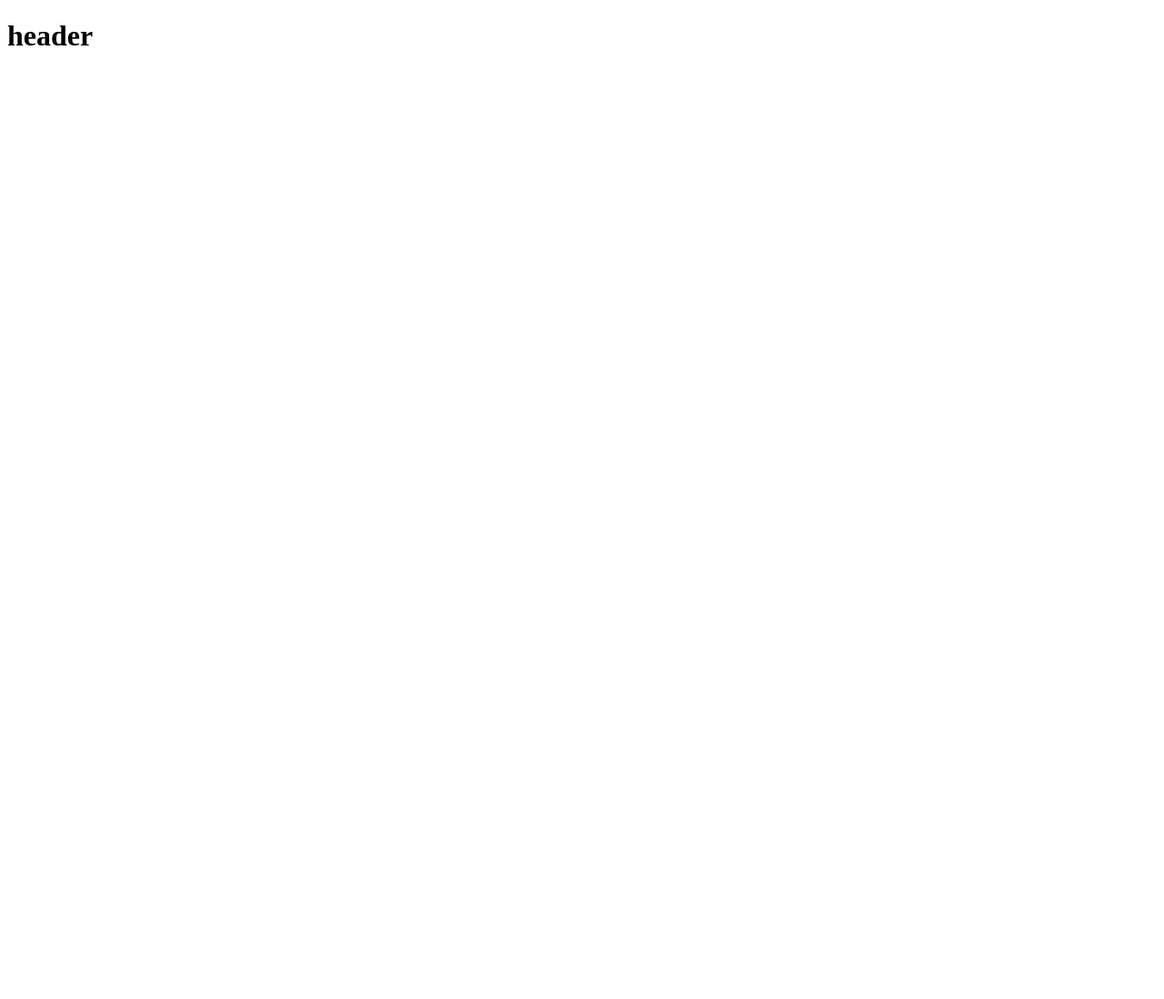
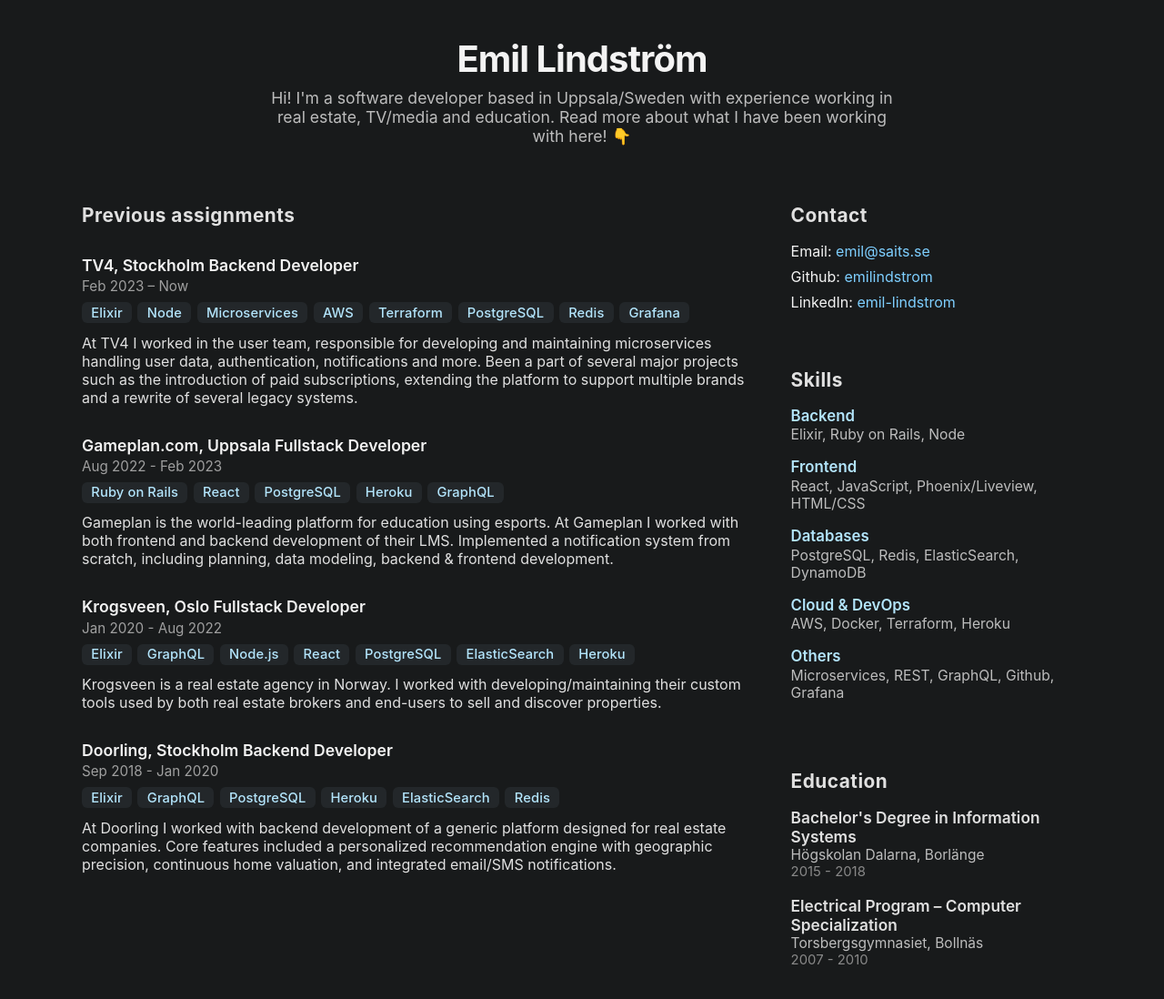
Before and after one commit to emilindstrom/emilindstrom.github.io, a plain HTML site: page index.html in a window 1280 px wide. Shown: the whole page at 91% size. Before the commit the page ends 800 px from the top, so only its background shows below. Drawn offline with Linux system fonts and the light colour scheme.

Commit message:
add simple resume page

```diff
--- a/index.html
+++ b/index.html
@@ -1,14 +1,106 @@
 <!DOCTYPE html>
 <html lang="en">
-
 <head>
-    <meta charset="UTF-8">
-    <meta name="viewport" content="width=device-width, initial-scale=1.0">
-    <title>Emil Lindström</title>
+  <meta charset="UTF-8">
+  <meta name="viewport" content="width=device-width, initial-scale=1.0">
+  <title>Emil Lindström - Resume</title>
+  <link rel="stylesheet" href="styles.css">
 </head>
-
 <body>
-    <h1>header</h1>
+  <header>
+    <h1>Emil Lindström</h1>
+    <p>Hi! I'm a software developer based in Uppsala/Sweden with experience working in real estate, TV/media and education. Read more about what I have been working with here! 👇</p>
+  </header>
+  <main>
+    <section class="left">
+      <h2>Previous assignments</h2>
+      <div class="job">
+        <h3>TV4, Stockholm <span class="job-title">Backend Developer</span></h3>
+        <span class="date">Feb 2023 – Now</span>
+        <div class="tags">
+          <span>Elixir</span><span>Node</span><span>Microservices</span><span>AWS</span><span>Terraform</span><span>PostgreSQL</span><span>Redis</span><span>Grafana</span>
+        </div>
+        <div class="job-info">
+          At TV4 I worked in the user team, responsible for developing and maintaining microservices handling user data, authentication, notifications and more. Been a part of several major projects such as the introduction of paid subscriptions, extending the platform to support multiple brands and a rewrite of several legacy systems.
+        </div>
+      </div>
+      <div class="job">
+        <h3>Gameplan.com, Uppsala <span class="job-title">Fullstack Developer</span></h3>
+        <span class="date">Aug 2022 - Feb 2023</span>
+        <div class="tags">
+          <span>Ruby on Rails</span><span>React</span><span>PostgreSQL</span><span>Heroku</span><span>GraphQL</span>
+        </div>
+        <div class="job-info">
+          Gameplan is the world-leading platform for education using esports. At Gameplan I worked with both frontend and backend development of their LMS. Implemented a notification system from scratch, including planning, data modeling, backend & frontend development.
+        </div>
+      </div>
+      <div class="job">
+        <h3>Krogsveen, Oslo <span class="job-title">Fullstack Developer</span></h3>
+        <span class="date">Jan 2020 - Aug 2022</span>
+        <div class="tags">
+          <span>Elixir</span><span>GraphQL</span><span>Node.js</span><span>React</span><span>PostgreSQL</span><span>ElasticSearch</span><span>Heroku</span>
+        </div>
+        <div class="job-info">
+          Krogsveen is a real estate agency in Norway. I worked with developing/maintaining their custom tools used by both real estate brokers and end-users to sell and discover properties.
+        </div>
+      </div>
+      <div class="job">
+        <h3>Doorling, Stockholm <span class="job-title">Backend Developer</span></h3>
+        <span class="date">Sep 2018 - Jan 2020</span>
+        <div class="tags">
+          <span>Elixir</span><span>GraphQL</span><span>PostgreSQL</span><span>Heroku</span><span>ElasticSearch</span><span>Redis</span>
+        </div>
+        <div class="job-info">
+          At Doorling I worked with backend development of a generic platform designed for real estate companies. Core features included a personalized recommendation engine with geographic precision, continuous home valuation, and integrated email/SMS notifications.
+        </div>
+      </div>
+    </section>
+    <aside class="right">
+      <section class="contact-section">
+        <h2>Contact</h2>
+        <ul>
+          <li>Email: <a href="mailto:emil@saits.se">emil@saits.se</a></li>
+          <li>Github: <a href="https://github.com/emilindstrom">emilindstrom</a></li>
+          <li>LinkedIn: <a href="https://www.linkedin.com/in/emil-lindstrom">emil-lindstrom</a></li>
+        </ul>
+      </section>
+      <section class="skills-section">
+        <h2>Skills</h2>
+        <div class="skill-group">
+          <div class="skill-title">Backend</div>
+          <div class="skill-list">Elixir, Ruby on Rails, Node</div>
+        </div>
+        <div class="skill-group">
+          <div class="skill-title">Frontend</div>
+          <div class="skill-list">React, JavaScript, Phoenix/Liveview, HTML/CSS</div>
+        </div>
+        <div class="skill-group">
+          <div class="skill-title">Databases</div>
+          <div class="skill-list">PostgreSQL, Redis, ElasticSearch, DynamoDB</div>
+        </div>
+        <div class="skill-group">
+          <div class="skill-title">Cloud & DevOps</div>
+          <div class="skill-list">AWS, Docker, Terraform, Heroku</div>
+        </div>
+        <div class="skill-group">
+          <div class="skill-title">Others</div>
+          <div class="skill-list">Microservices, REST, GraphQL, Github, Grafana</div>
+        </div>
+      </section>
+      <section class="education-section">
+        <h2>Education</h2>
+        <div class="edu-entry">
+          <div class="edu-program">Bachelor's Degree in Information Systems</div>
+          <div class="edu-place">Högskolan Dalarna, Borlänge</div>
+          <div class="edu-years">2015 - 2018</div>
+        </div>
+        <div class="edu-entry">
+          <div class="edu-program">Electrical Program – Computer Specialization</div>
+          <div class="edu-place">Torsbergsgymnasiet, Bollnäs</div>
+          <div class="edu-years">2007 - 2010</div>
+        </div>
+      </section>
+    </aside>
+  </main>
 </body>
-
 </html>
--- /dev/null
+++ b/styles.css
@@ -0,0 +1,166 @@
+body {
+  margin: 0;
+  padding: 0;
+  font-family: 'Inter', Arial, sans-serif;
+  background: #181a1b;
+  color: #f3f3f3;
+  min-height: 100vh;
+}
+header {
+  padding: 2.5rem 0 2rem 0;
+  background: #181a1b;
+  display: flex;
+  flex-direction: column;
+  align-items: center;
+  max-width: 700px;
+  margin: 0 auto;
+}
+header h1, header p {
+  text-align: center;
+}
+header h1 {
+  margin: 0 0 0.5rem 0;
+  font-size: 2.5rem;
+  font-weight: 700;
+  letter-spacing: -1px;
+}
+header p {
+  margin: 0;
+  font-size: 1.1rem;
+  color: #bdbdbd;
+}
+main {
+  display: flex;
+  flex-direction: row;
+  gap: 2rem;
+  padding: 2rem 1.5rem;
+  max-width: 1100px;
+  margin: 0 auto;
+}
+.left {
+  flex: 7;
+}
+.right {
+  flex: 3;
+  display: flex;
+  flex-direction: column;
+  gap: 2rem;
+}
+h2 {
+  margin-top: 0;
+  font-size: 1.3rem;
+  color: #e0e0e0;
+  letter-spacing: 0.5px;
+}
+.job {
+  margin-top: 2rem;
+  margin-bottom: 2rem;
+}
+.job h3 {
+  margin: 0 0 0.2rem 0;
+  font-size: 1.1rem;
+  font-weight: 600;
+}
+.date {
+  font-size: 0.95rem;
+  color: #a0a0a0;
+  margin-bottom: 0.5rem;
+  display: block;
+}
+ul {
+  margin: 0.3rem 0 0.7rem 1.2rem;
+  padding: 0;
+  list-style: disc inside;
+}
+.right ul {
+  margin-left: 0;
+  list-style: none;
+}
+.right ul li {
+  margin-bottom: 0.5rem;
+}
+a {
+  color: #7ecfff;
+  text-decoration: none;
+}
+a:hover {
+  text-decoration: underline;
+}
+.tags {
+  margin: 0.5rem 0 0.7rem 0;
+  display: flex;
+  flex-wrap: wrap;
+  gap: 0.4rem;
+}
+.tags span {
+  background: #23272a;
+  color: #b3e5fc;
+  font-size: 0.92rem;
+  padding: 0.18em 0.7em;
+  border-radius: 6px;
+  font-weight: 500;
+  letter-spacing: 0.1px;
+}
+.job-info {
+  font-size: 1rem;
+  color: #e0e0e0;
+  margin-bottom: 1.2rem;
+}
+.skills-section {
+  padding: 1.2rem 0 0.5rem 0;
+}
+.skill-group {
+  margin-bottom: 1rem;
+}
+.skill-title {
+  font-size: 1.05rem;
+  font-weight: 600;
+  color: #b3e5fc;
+  margin-bottom: 0.1rem;
+}
+.skill-list {
+  font-size: 0.98rem;
+  color: #bdbdbd;
+  margin-bottom: 0.2rem;
+}
+.education-section {
+  padding-top: 1.2rem;
+}
+.edu-entry {
+  margin-bottom: 1.1rem;
+}
+.edu-program {
+  font-size: 1.08rem;
+  font-weight: 600;
+  color: #e0e0e0;
+}
+.edu-place, .edu-years {
+  font-size: 0.97rem;
+  color: #bdbdbd;
+}
+.edu-years {
+  font-size: 0.93rem;
+  color: #888;
+}
+@media (max-width: 800px) {
+  main {
+    flex-direction: column;
+    gap: 1.5rem;
+    padding: 1rem;
+  }
+  .left, .right {
+    flex: unset;
+    width: 100%;
+  }
+  .right {
+    gap: 1.2rem;
+  }
+  header {
+    padding: 1.5rem 0 1rem 0;
+    max-width: 100%;
+  }
+  .skills-section, .education-section {
+    padding-left: 0;
+    padding-right: 0;
+  }
+}
```
Also changed, not shown: 1 other file.
